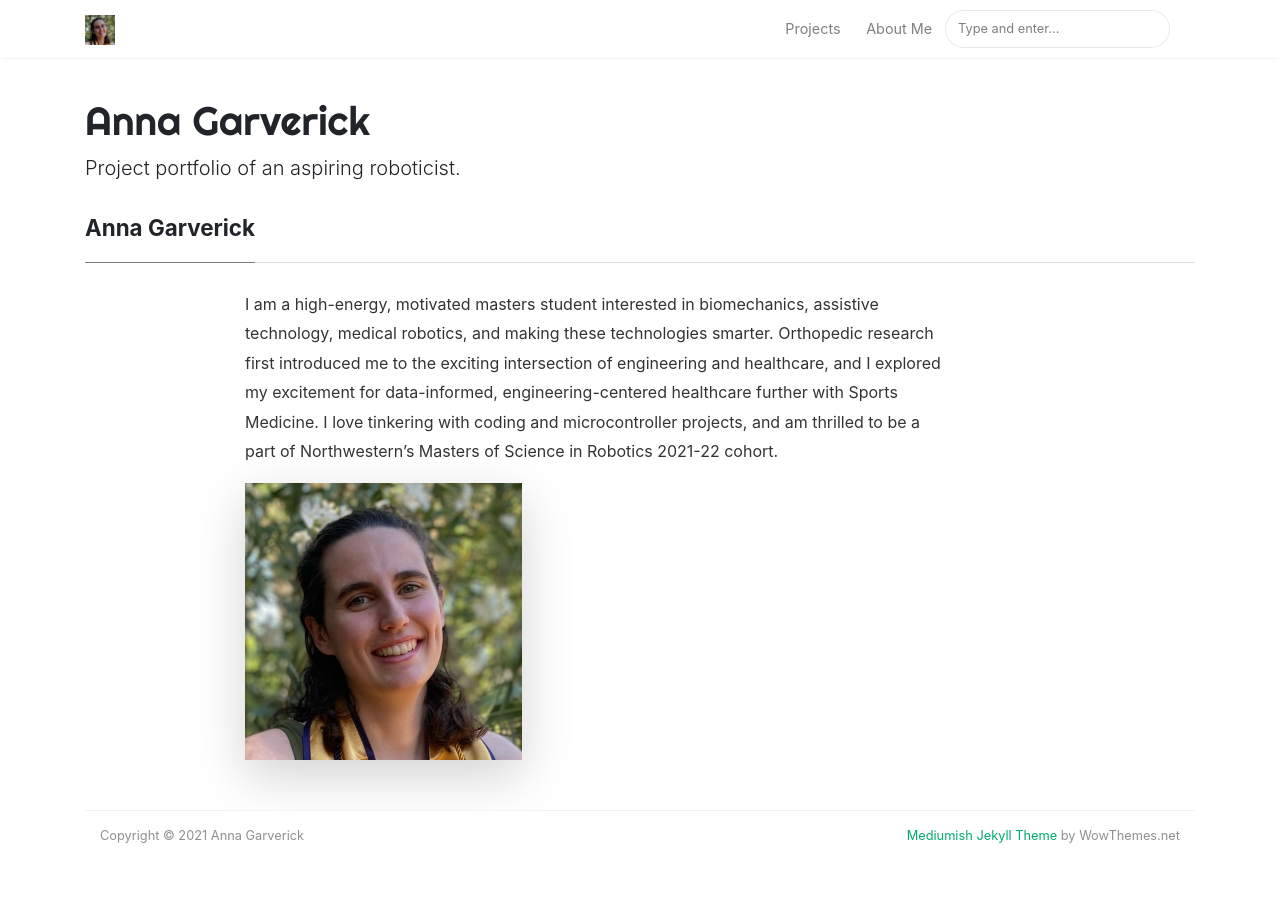
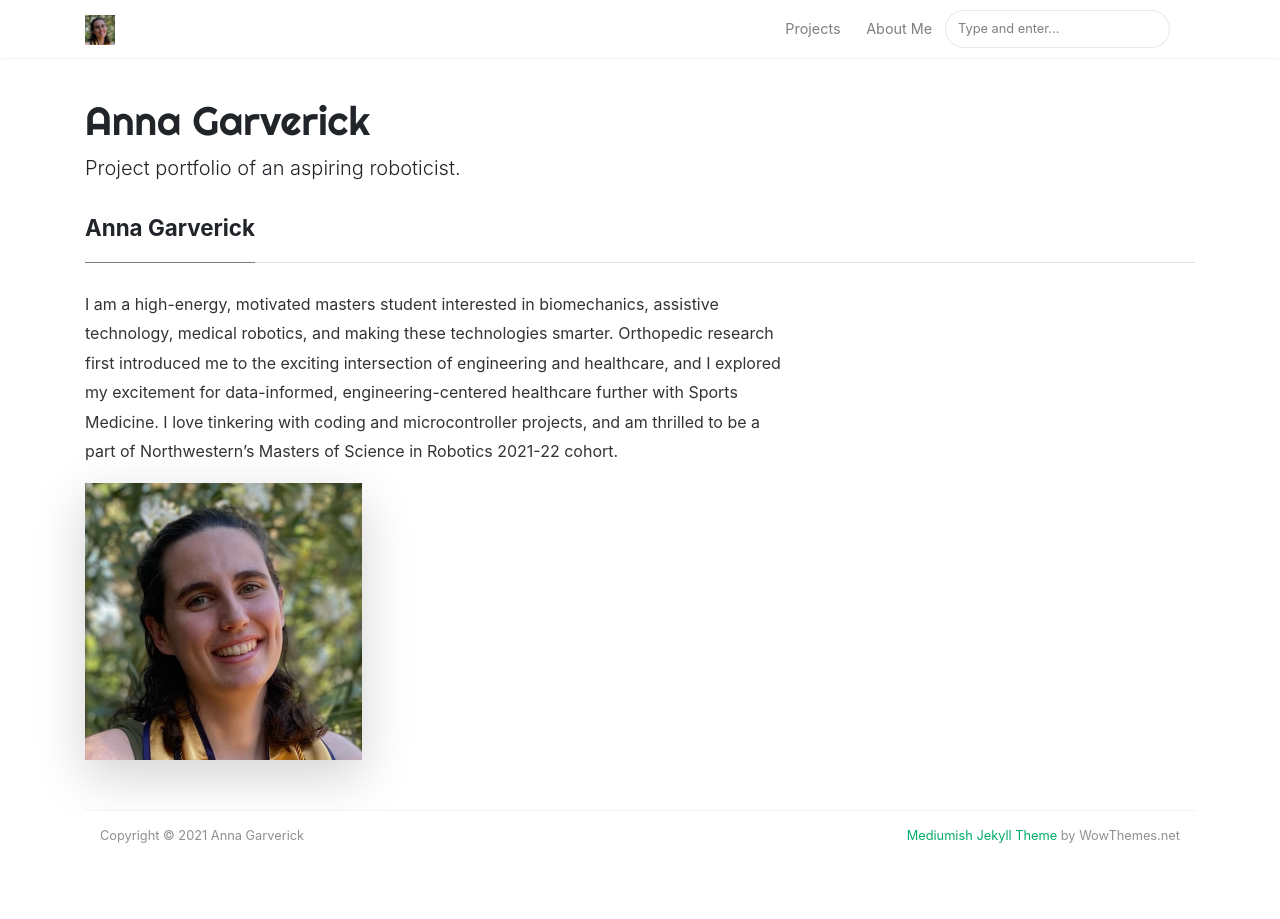
Before and after one commit to roy2909/roy2909.github.io, a Jekyll site: the page built from _pages/about.md, in a window 1280 px wide. Built offline with Jekyll 4.4.1, drawn with Linux system fonts in a browser that asks for light colours; nearby versions of some CDN libraries.

Commit message:
Updating layout

```diff
--- a/_pages/about.md
+++ b/_pages/about.md
@@ -6,7 +6,7 @@ comments: true
 ---
 
 <div class="row justify-content-between">
-<div style="margin-left: 10em;" class="col-md-8 pr-5">
+<div class="col-md-8 pr-5">
 
 <p>I am a high-energy, motivated masters student interested in biomechanics, assistive technology, medical robotics, and making these technologies smarter. Orthopedic research first introduced me to the exciting intersection of engineering and healthcare, and I explored my excitement for data-informed, engineering-centered healthcare further with Sports Medicine. I love tinkering with coding and microcontroller projects, and am thrilled to be a part of Northwestern’s Masters of Science in Robotics 2021-22 cohort.</p>
 
```
